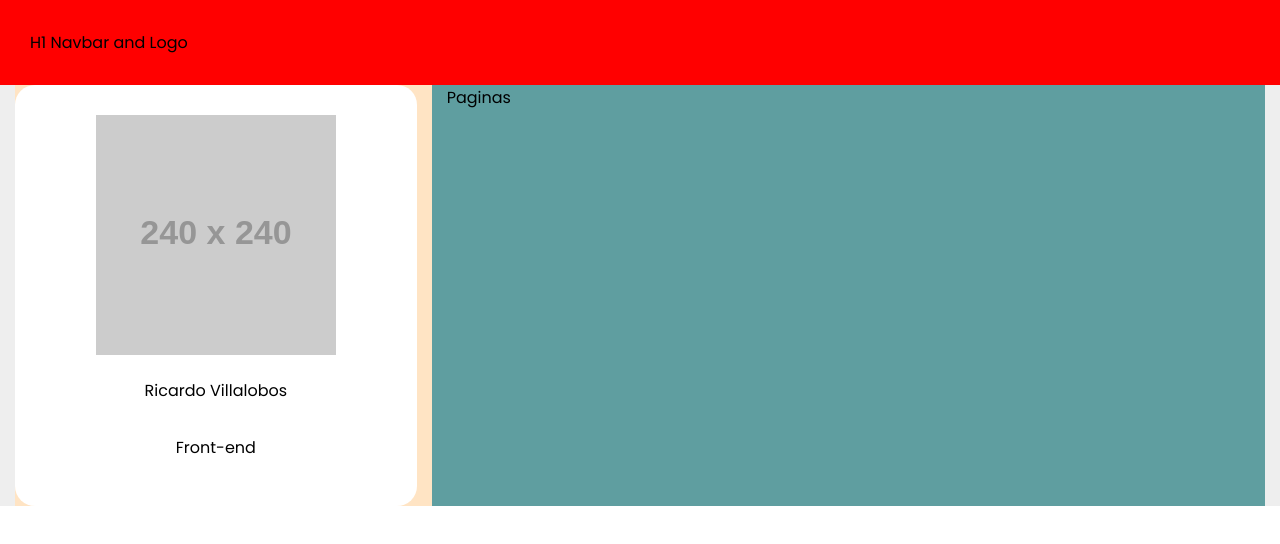
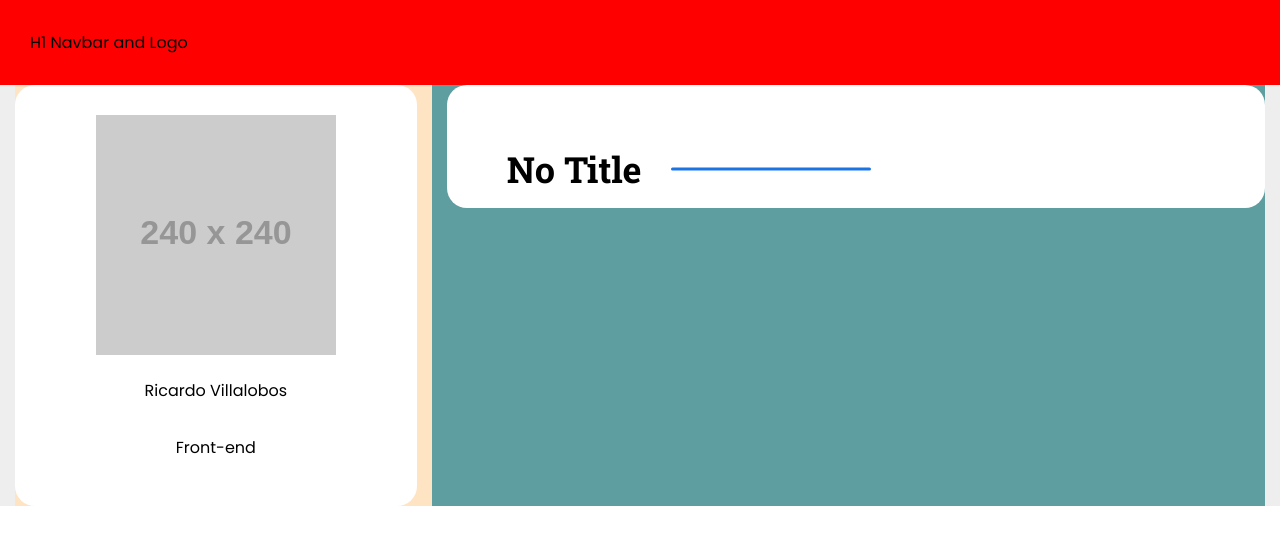
Before and after one commit to Ricardo-V-V/ricardo-v-v.github.io, a React (Vite) app: page / in a window 1280 px wide. Shown: the top 544 px of the page. Built offline with nearby package versions, Linux system fonts and the light colour scheme.

Commit message:
Initial page content layout

```diff
--- a/src/components/MainLayout.jsx
+++ b/src/components/MainLayout.jsx
@@ -1,3 +1,4 @@
+import PageContentWrap from './PageContentWrap'
 import PersonalInfo from './Personalnfo'
 
 export default function MainLayout() {
@@ -10,7 +11,9 @@ export default function MainLayout() {
 				<div className='main-col-1'>
 					<PersonalInfo />
 				</div>
-				<div className='main-col-2'>Paginas</div>
+				<div className='main-col-2'>
+					<PageContentWrap />
+				</div>
 			</div>
 		</>
 	)
--- /dev/null
+++ b/src/components/PageContentWrap.jsx
@@ -0,0 +1,10 @@
+export default function PageContentWrap({ children, pageTitle = 'No Title' }) {
+	return (
+		<div className='page-content-wrap'>
+			<div className='p-top-lg p-left-lg p-right-lg'>
+				<h1 className='page-content-title'>{pageTitle}</h1>
+			</div>
+			{children}
+		</div>
+	)
+}
--- a/src/components/Test.jsx
+++ /dev/null
@@ -1,3 +0,0 @@
-export default function Test() {
-	return <p className='pl'>Gato con botas</p>
-}
--- a/src/main.scss
+++ b/src/main.scss
@@ -7,3 +7,4 @@
 
 @import './sass/components/MainLayout';
 @import './sass/components/PersonalInfo';
+@import './sass/components/PageContentWrap';
--- a/src/sass/abstracts/_mixins.scss
+++ b/src/sass/abstracts/_mixins.scss
@@ -1,12 +1,12 @@
 $breakpoints-up: (
+	//Small devices 576px
 	'sm': 36em,
-	//Small devices 576px
+	//Medium devices 768px
 	'md': 48em,
-	//Medium devices 768px
+	//Large devices 992px
 	'lg': 62em,
-	//Large devices 992px
-	'xlg': 75em,
 	//Large devices 1200px
+	'xlg': 75em
 );
 
 @mixin breakpoint($size) {
--- a/src/sass/abstracts/_variables.scss
+++ b/src/sass/abstracts/_variables.scss
@@ -3,3 +3,4 @@ $secondary-font: 'Roboto Slab', serif;
 $font-color: '#666666';
 $border-radius-lg: 20px;
 $color-white: #fff;
+$color-primary: #1b74e4;
--- a/src/sass/base/_typography.scss
+++ b/src/sass/base/_typography.scss
@@ -1,3 +1,5 @@
+@use '../abstracts/mixins' as a;
+
 .primary-regular {
 	font-family: $primary-font;
 	font-weight: 400;
@@ -10,11 +12,26 @@
 	font-style: normal;
 }
 
-.secondary-bold {
+.personal-info-name,
+.page-content-title {
 	font-family: $secondary-font;
 	font-optical-sizing: auto;
 	font-weight: 700;
 	font-style: normal;
+}
+
+.page-content-title {
+	display: inline-block;
+	font-size: 2rem;
+	margin-top: 0;
+	margin-bottom: 0.9375rem;
+	position: relative;
+	@include a.breakpoint(sm) {
+		font-size: 2.125rem;
+	}
+	@include a.breakpoint(md) {
+		font-size: 2.25rem;
+	}
 }
 
 body {
--- a/src/sass/base/_utilities.scss
+++ b/src/sass/base/_utilities.scss
@@ -1,7 +1,25 @@
-.pl {
-	padding: 60px;
+@use '../abstracts/mixins' as a;
+
+.p {
+	&-top-lg {
+		padding-top: 3.75rem;
+	}
+	&-left-lg {
+		padding-left: 1.25rem;
+		@include a.breakpoint(sm) {
+			padding-left: 2.5rem;
+		}
+		@include a.breakpoint(lg) {
+			padding-left: 3.75rem;
+		}
+	}
+	&-right-lg {
+		padding-right: 1.25rem;
+		@include a.breakpoint(sm) {
+			padding-right: 2.5rem;
+		}
+		@include a.breakpoint(lg) {
+			padding-right: 3.75rem;
+		}
+	}
 }
-
-.pr {
-	padding-right: 60px;
-}
--- /dev/null
+++ b/src/sass/components/_PageContentWrap.scss
@@ -0,0 +1,30 @@
+@use '../abstracts/mixins' as a;
+
+.page-content {
+	&-wrap {
+		background-color: $color-white;
+		border-radius: $border-radius-lg;
+		width: 100%;
+	}
+	&-title {
+		&::after {
+			content: '';
+			position: absolute;
+			display: block;
+			width: 70%;
+			height: 3px;
+			background-color: $color-primary;
+			left: 122%;
+			top: 50%;
+			border-radius: 5px;
+			margin-bottom: 30px;
+			transform: translatey(-50%);
+			@include a.breakpoint(sm) {
+				width: 100%;
+			}
+			@include a.breakpoint(md) {
+				width: 200px;
+			}
+		}
+	}
+}
```
